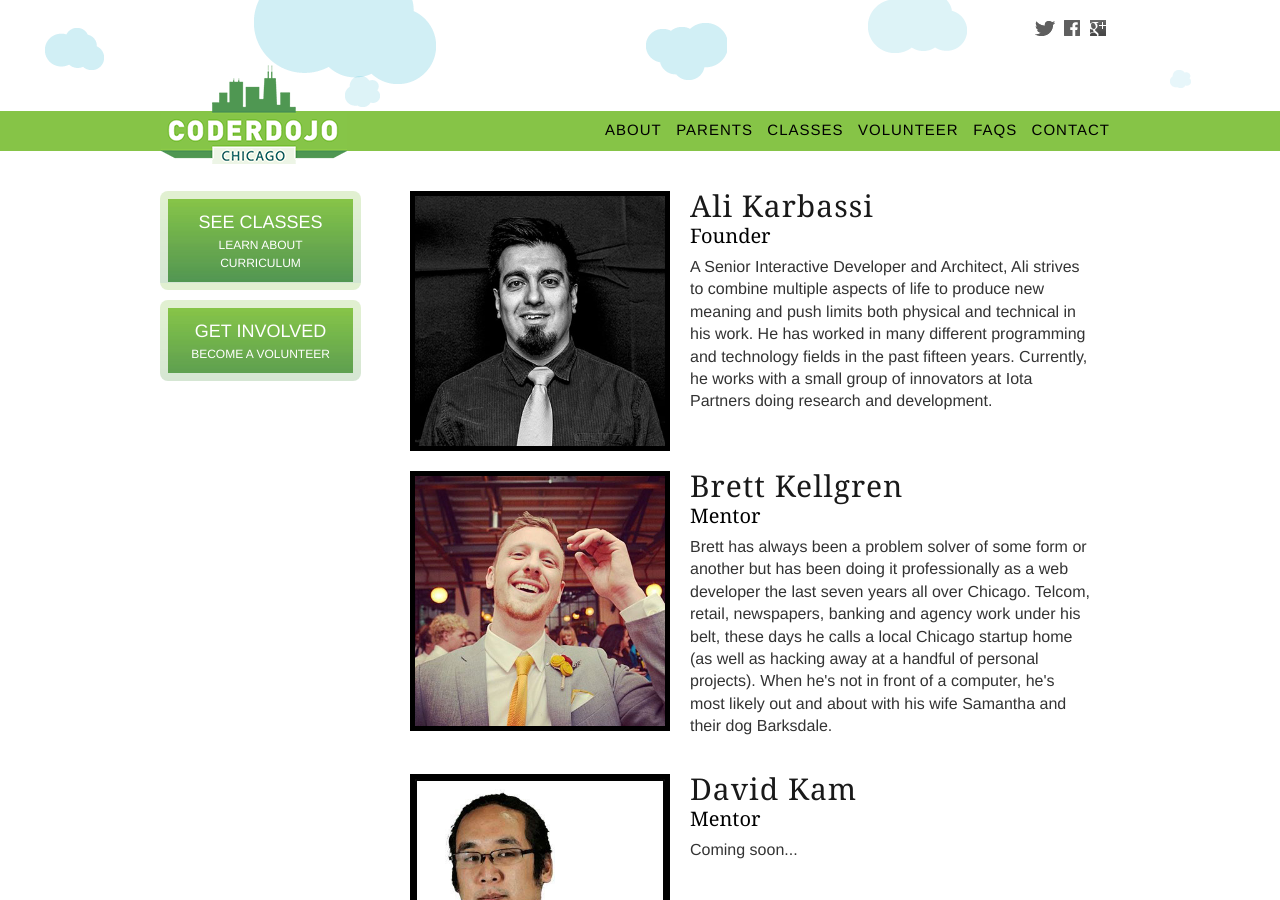
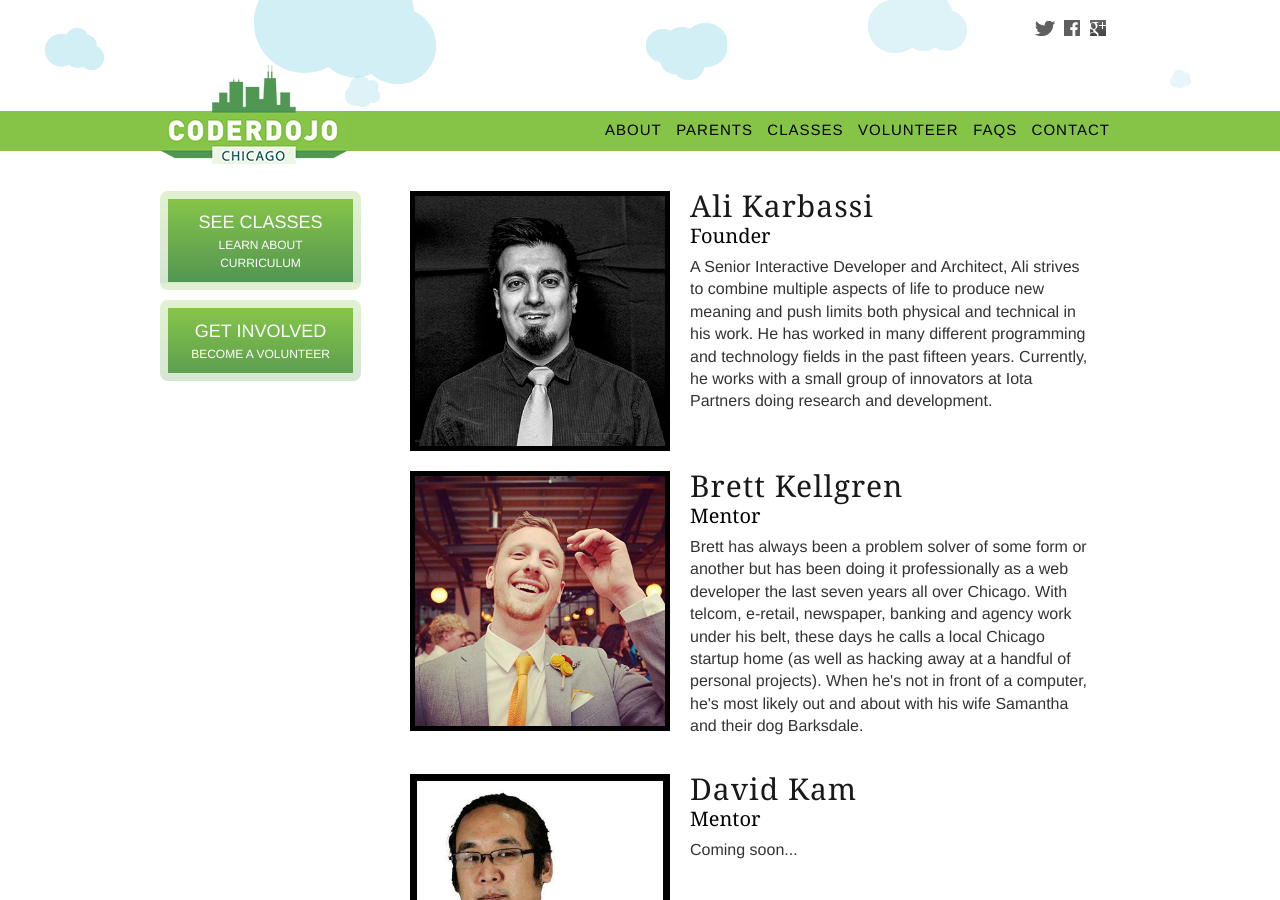
Before and after one commit to captainsafia/coderdojochi.github.com, a Jekyll site: the page built from mentors/index.html, in a window 1280 px wide and 900 px high. Built offline with Jekyll 4.4.1, drawn with Linux system fonts in a browser that asks for light colours; comment, search, counter and statistics services are not loaded.

Commit message:
Update mentors.yml

```diff
--- a/_data/mentors.yml
+++ b/_data/mentors.yml
@@ -6,7 +6,7 @@ akarbassi:
 bkellgren:
   name: Brett Kellgren
   role: Mentor
-  bio: Brett has always been a problem solver of some form or another but has been doing it professionally as a web developer the last seven years all over Chicago. Telcom, retail, newspapers, banking and agency work under his belt, these days he calls a local Chicago startup home (as well as hacking away at a handful of personal projects). When he's not in front of a computer, he's most likely out and about with his wife Samantha and their dog Barksdale.
+  bio: Brett has always been a problem solver of some form or another but has been doing it professionally as a web developer the last seven years all over Chicago. With telcom, e-retail, newspaper, banking and agency work under his belt, these days he calls a local Chicago startup home (as well as hacking away at a handful of personal projects). When he's not in front of a computer, he's most likely out and about with his wife Samantha and their dog Barksdale.
 
 dkam:
   name: David Kam
```
